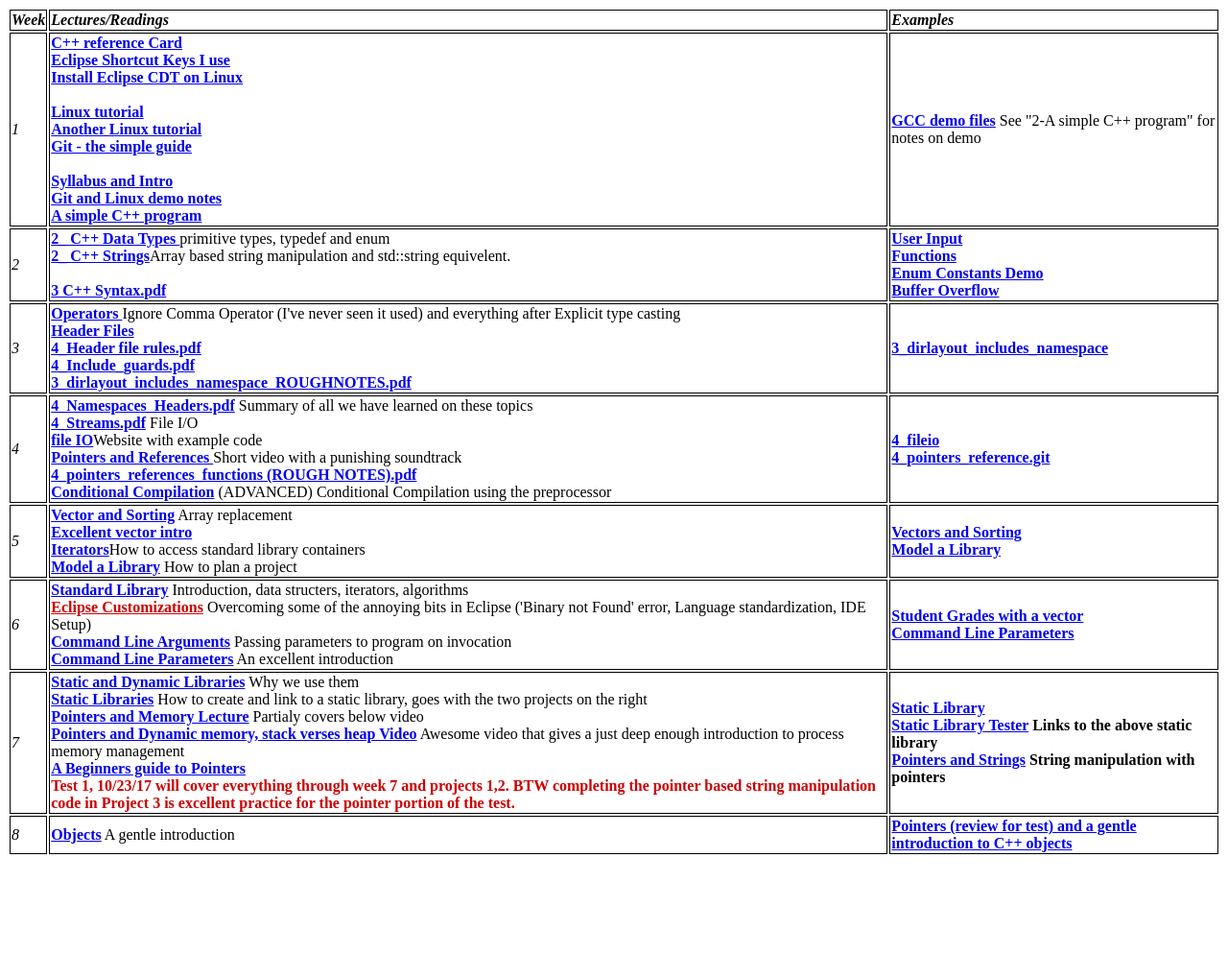
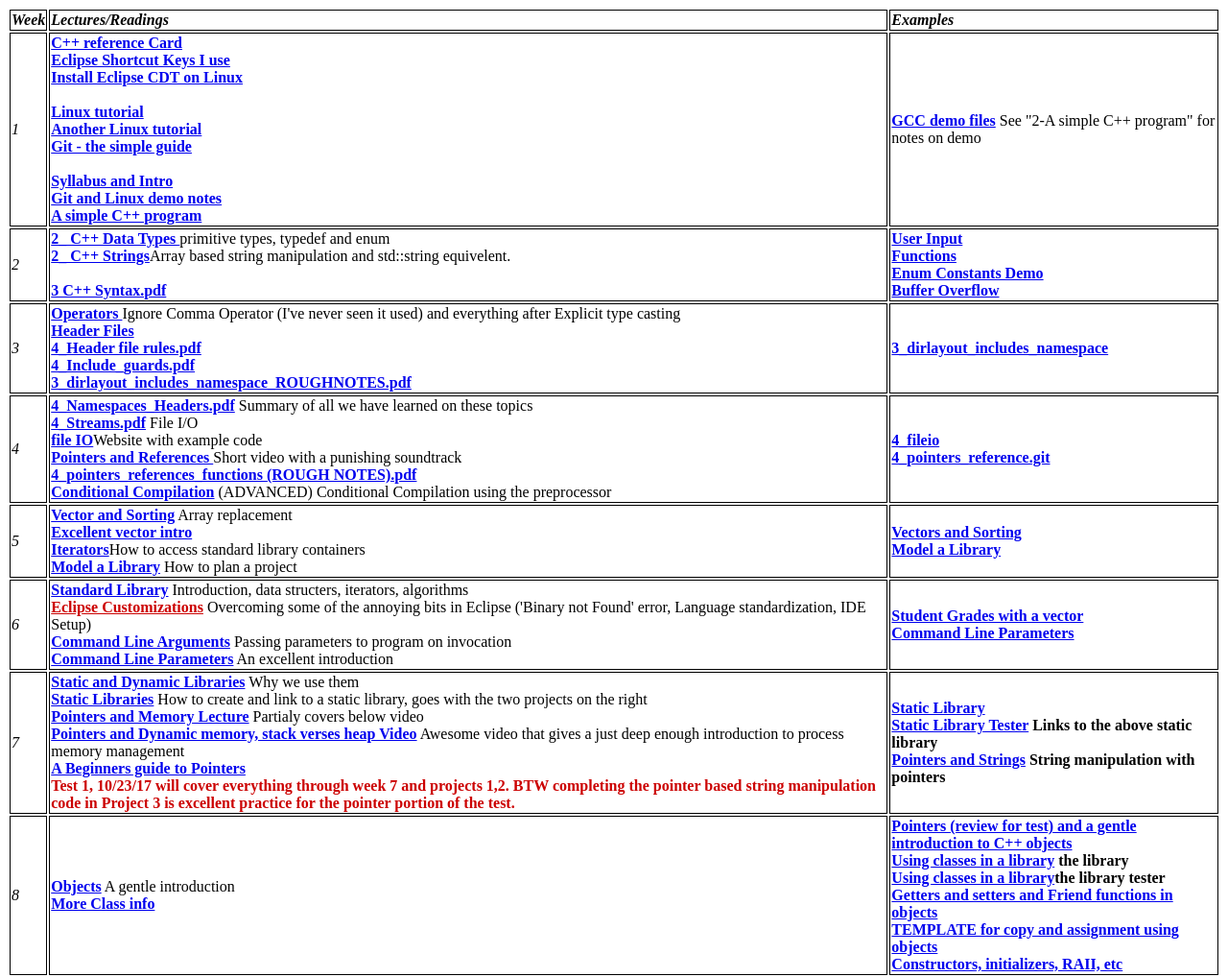
Before and after one commit to CNUClasses/CPSC327, a Jekyll site: the page navbar/Lectures.html, which Jekyll copies as it is, in a window 1280 px wide. Shown: the whole page at 96% size. Built offline with Jekyll 4.4.1, drawn with Linux system fonts in a browser that asks for light colours; before the commit the page ends 900 px from its top, so only the background shows below that.

Commit message:
lectures

```diff
--- a/navbar/Lectures.html
+++ b/navbar/Lectures.html
@@ -142,15 +142,16 @@
 			<td class="style_white "><em>8</em></td>
 			<td class="style_white ">
 				<strong><a href="https://github.com/CNUClasses/CPSC327/blob/master/content/Lectures/8_ Objects.pdf">Objects</a></strong>  A gentle introduction<br>
-
+				<strong><a href="https://github.com/CNUClasses/CPSC327/blob/master/content/Lectures/9_More  Classes.pdf">More Class info</a></strong>  <br>
 
             </td>
 			<td class="style_white ">
 			<strong><a href="https://github.com/CNUClasses/pointers_new_objects.git"> Pointers (review for test) and a gentle introduction to C++ objects</a></strong> <br />
-
-
-
-
+			<strong><a href="https://github.com/CNUClasses/9_library_class.git"> Using classes in a library</a> the library</strong> <br />
+			<strong><a href="https://github.com/CNUClasses/9_library_class_demo.git"> Using classes in a library</a>the library tester</strong> <br />
+			<strong><a href="https://github.com/CNUClasses/getter_setter_friends_are_all_bad.git"> Getters and setters and Friend functions in objects</a></strong> <br />
+			<strong><a href="https://github.com/CNUClasses/9_copy_and_assign_template.git"> TEMPLATE for copy and assignment using objects</a></strong> <br />
+			<strong><a href="https://github.com/CNUClasses/9_classes.git"> Constructors, initializers, RAII, etc</a></strong> <br />
 			</td>
 		</tr>
 
```
Also changed, not shown: 1 other file.
